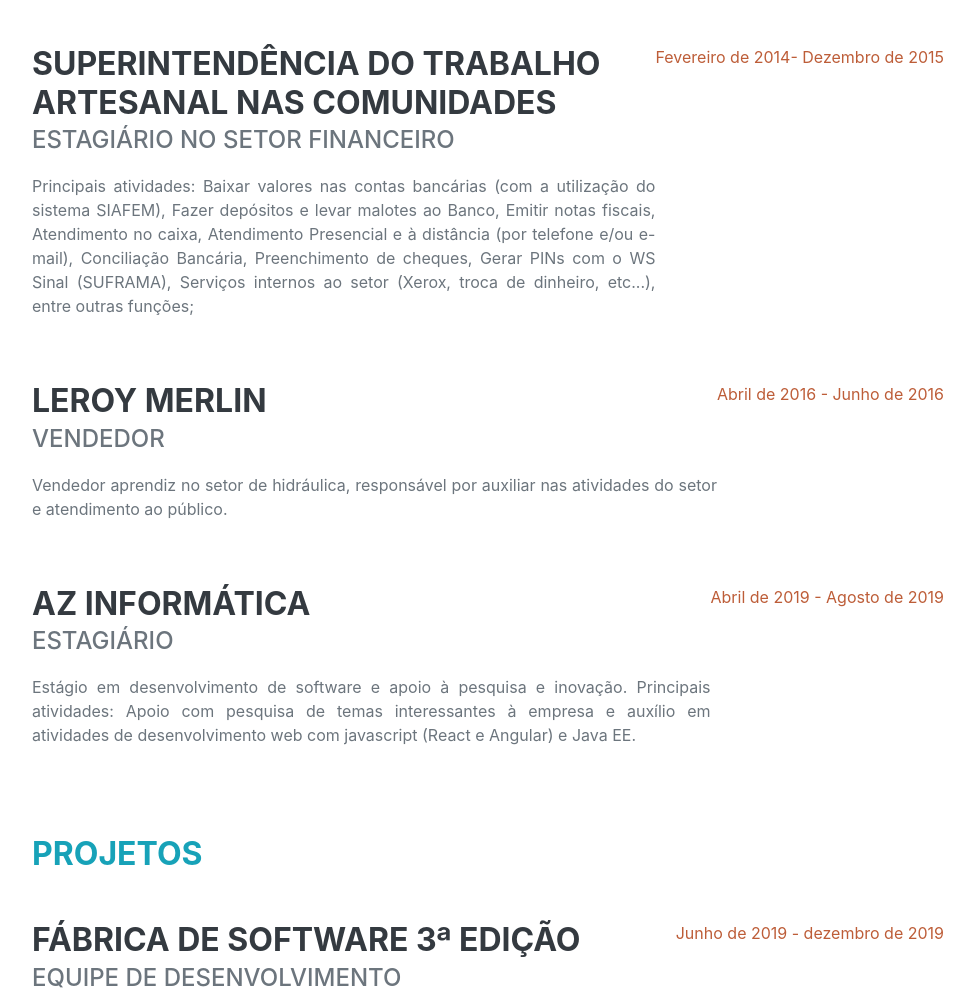
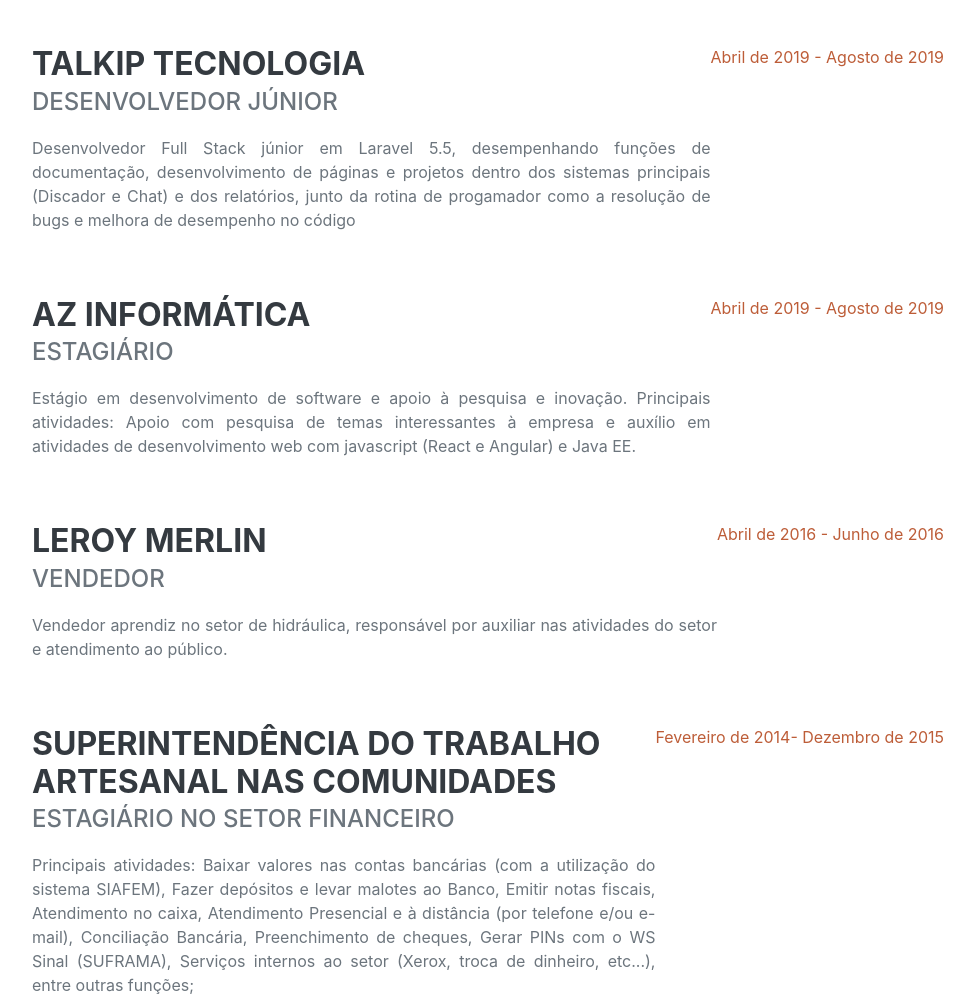
Before and after one commit to wbs2A/wbs2A.github.io, a plain HTML site: page index.html in a window 1280 px wide. Shown: the part 1018-2018 px from the top of the page, without its empty margins (288-1262 px from the left). Drawn offline with nearby package versions, Linux system fonts and the light colour scheme; a web font is replaced by a local one.

Commit message:
add new job experience

```diff
--- a/index.html
+++ b/index.html
@@ -67,12 +67,20 @@
                 <div class="resume-section-content">
                     <h2 class="mb-5">Experiências profissionais e projetos</h2>
                     <div class="d-flex flex-column flex-md-row justify-content-between mb-5">
+                    <div class="flex-grow-1">
+                        <h3 class="mb-0">Talkip Tecnologia</h3>
+                        <div class="subheading mb-3">Desenvolvedor Júnior</div>
+                        <p class="text-justify">Desenvolvedor Full Stack júnior em Laravel 5.5, desempenhando funções de documentação, desenvolvimento de páginas e projetos dentro dos sistemas principais (Discador e Chat) e dos relatórios, junto da rotina de progamador como a resolução de bugs e melhora de desempenho no código</p>
+                    </div>
+                    <div class="flex-shrink-0"><span class="text-primary">Abril de 2019 - Agosto de 2019</span></div>
+                    </div>
+                    <div class="d-flex flex-column flex-md-row justify-content-between mb-5">
                         <div class="flex-grow-1">
-                            <h3 class="mb-0">Superintendência do Trabalho Artesanal nas Comunidades</h3>
-                            <div class="subheading mb-3">Estagiário no setor financeiro</div>
-                            <p class="text-justify">Principais atividades: Baixar valores nas contas bancárias (com a utilização do sistema SIAFEM), Fazer depósitos e levar malotes ao Banco, Emitir notas fiscais, Atendimento no caixa, Atendimento Presencial e à distância (por telefone e/ou e-mail), Conciliação Bancária, Preenchimento de cheques, Gerar PINs com o WS Sinal (SUFRAMA), Serviços internos ao setor (Xerox, troca de dinheiro, etc...), entre outras funções;</p>
+                            <h3 class="mb-0">Az Informática</h3>
+                            <div class="subheading mb-3">Estagiário</div>
+                            <p class="text-justify">Estágio em desenvolvimento de software e apoio à pesquisa e inovação. Principais atividades: Apoio com pesquisa de temas interessantes à empresa e auxílio em atividades de desenvolvimento web com javascript (React e Angular) e Java EE.</p>
                         </div>
-                        <div class="flex-shrink-0"><span class="text-primary">Fevereiro de 2014- Dezembro de 2015</span></div>
+                        <div class="flex-shrink-0"><span class="text-primary">Abril de 2019 - Agosto de 2019</span></div>
                     </div>
                     <div class="d-flex flex-column flex-md-row justify-content-between mb-5">
                         <div class="flex-grow-1">
@@ -84,11 +92,11 @@
                     </div>
                     <div class="d-flex flex-column flex-md-row justify-content-between mb-5">
                         <div class="flex-grow-1">
-                            <h3 class="mb-0">Az Informática</h3>
-                            <div class="subheading mb-3">Estagiário</div>
-                            <p class="text-justify">Estágio em desenvolvimento de software e apoio à pesquisa e inovação. Principais atividades: Apoio com pesquisa de temas interessantes à empresa e auxílio em atividades de desenvolvimento web com javascript (React e Angular) e Java EE.</p>
+                            <h3 class="mb-0">Superintendência do Trabalho Artesanal nas Comunidades</h3>
+                            <div class="subheading mb-3">Estagiário no setor financeiro</div>
+                            <p class="text-justify">Principais atividades: Baixar valores nas contas bancárias (com a utilização do sistema SIAFEM), Fazer depósitos e levar malotes ao Banco, Emitir notas fiscais, Atendimento no caixa, Atendimento Presencial e à distância (por telefone e/ou e-mail), Conciliação Bancária, Preenchimento de cheques, Gerar PINs com o WS Sinal (SUFRAMA), Serviços internos ao setor (Xerox, troca de dinheiro, etc...), entre outras funções;</p>
                         </div>
-                        <div class="flex-shrink-0"><span class="text-primary">Abril de 2019 - Agosto de 2019</span></div>
+                        <div class="flex-shrink-0"><span class="text-primary">Fevereiro de 2014- Dezembro de 2015</span></div>
                     </div>
                     <br>
                     <div class="subheading mb-5">
```
